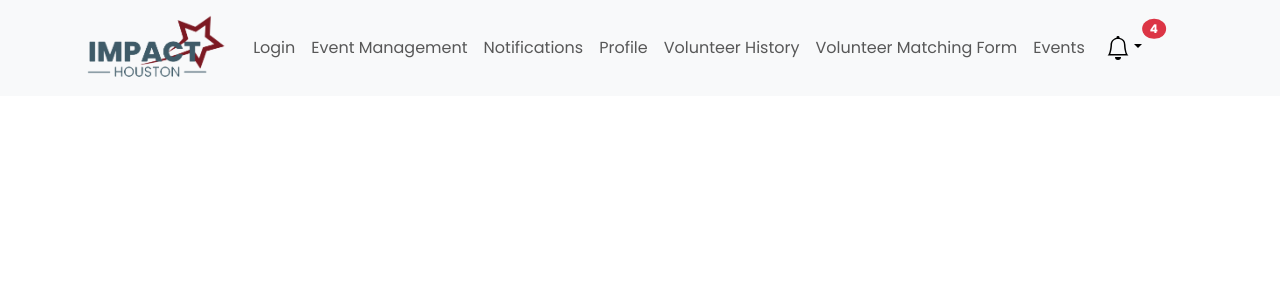
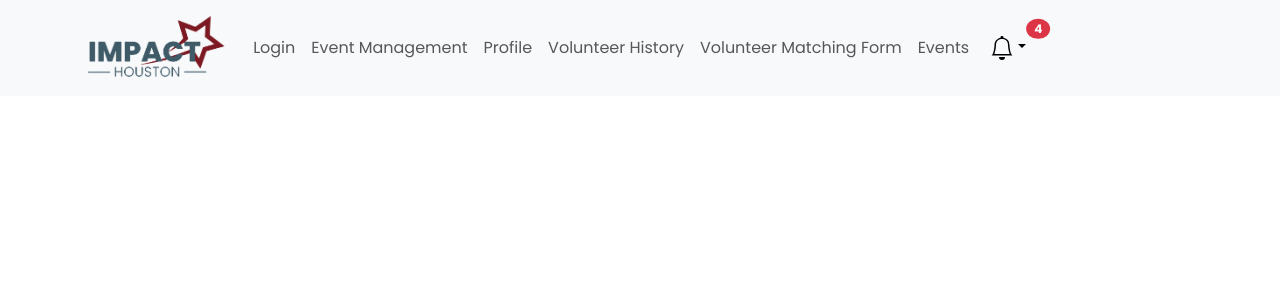
Before and after one commit to laygochris/COSC4353, a React (Create React App) app in the folder client/: page / in a window 1280 px wide. Shown: the top 300 px of the page. Built offline with nearby package versions, Linux system fonts and the light colour scheme.

Commit message:
deleted notifications tab on nav

```diff
--- a/client/src/components/navbar.jsx
+++ b/client/src/components/navbar.jsx
@@ -24,9 +24,6 @@ const CustomNavbar = () => {
             <Nav.Link as={Link} to="/eventManagement">
               Event Management
             </Nav.Link>
-            <Nav.Link as={Link} to="/notifications">
-              Notifications
-            </Nav.Link>
             <Nav.Link as={Link} to="/userProfile">
               Profile
             </Nav.Link>
```
